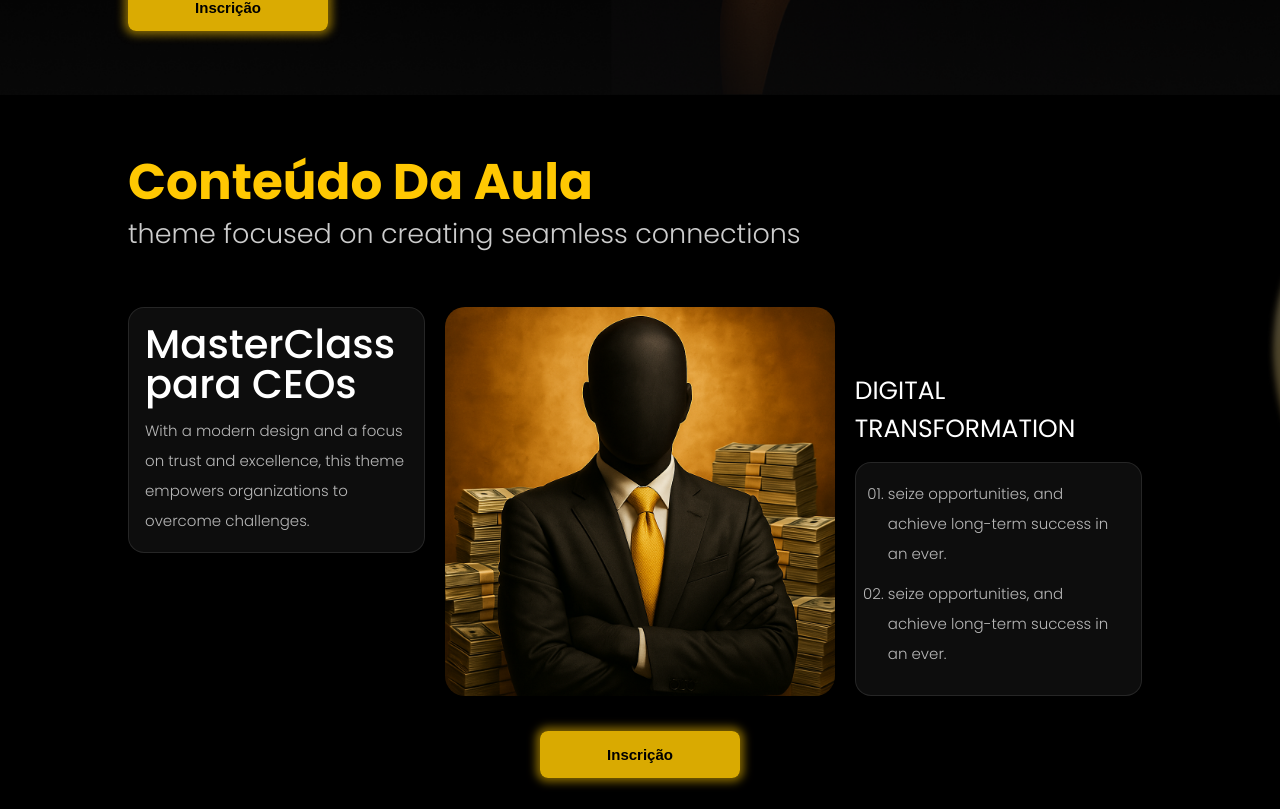
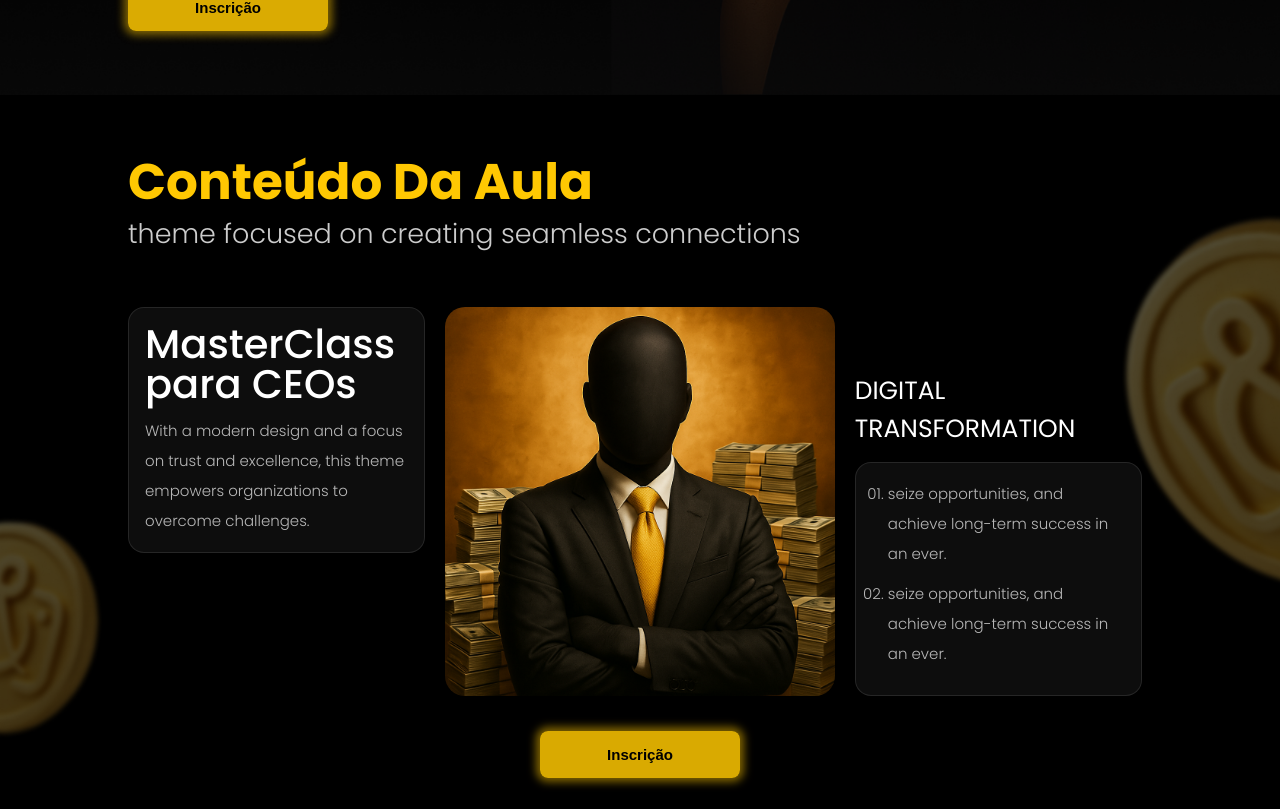
Before and after one commit to Film-Lab-landing-pages/ceos-lp, a Next.js app: page / in a window 1280 px wide. Shown: the part 811-1620 px from the top of the page. Built offline with nearby package versions, Linux system fonts and the light colour scheme.

Commit message:
fix: cover on ClassSection

```diff
--- a/src/sections/ClassContent/styles.ts
+++ b/src/sections/ClassContent/styles.ts
@@ -1,34 +1,35 @@
-import { Section } from "@/styles/globalStyles";
-import styled from "styled-components";
-import { Container as GlobalContainer } from "@/styles/globalStyles";
+import { Section } from '@/styles/globalStyles'
+import styled from 'styled-components'
+import { Container as GlobalContainer } from '@/styles/globalStyles'
 
 interface ButtonProps {
-  size: "small" | "large";
+  size: 'small' | 'large'
 }
 
 export const ClassSection = styled(Section)`
   margin: 5rem 0;
-  background: url("/images/bg_section02.png") center center no-repeat;
-`;
+  background: url('/images/bg_section02.png') center center no-repeat;
+  background-size: cover;
+`
 
 export const Container = styled(GlobalContainer)`
   width: 80%;
   button {
     margin: 0 auto;
   }
-`;
+`
 
 export const Flex = styled.div`
   display: flex;
   margin-top: 5rem;
   margin-bottom: 2.5rem;
-`;
+`
 
 export const Subtitle = styled.p`
   color: #ccc;
   font-size: 27px;
   line-height: 1;
-`;
+`
 
 export const LeftContainer = styled.div`
   width: 30%;
@@ -50,7 +51,7 @@ export const LeftContainer = styled.div`
     color: rgba(255, 255, 255, 0.7);
     line-height: 30px;
   }
-`;
+`
 
 export const CenterContainer = styled.div`
   padding: 1rem;
@@ -61,7 +62,7 @@ export const CenterContainer = styled.div`
     border-radius: 20px;
     box-shadow: 0 0 20px rgba(0, 0, 0, 0.4);
   }
-`;
+`
 
 export const RightContainer = styled.div`
   width: 30%;
@@ -77,7 +78,7 @@ export const RightContainer = styled.div`
     font-family: var(--font-poppins);
     width: 100%;
   }
-`;
+`
 
 export const RightList = styled.ul`
   list-style: decimal-leading-zero;
@@ -98,4 +99,4 @@ export const RightList = styled.ul`
 
     font-weight: 300;
   }
-`;
+`
```
